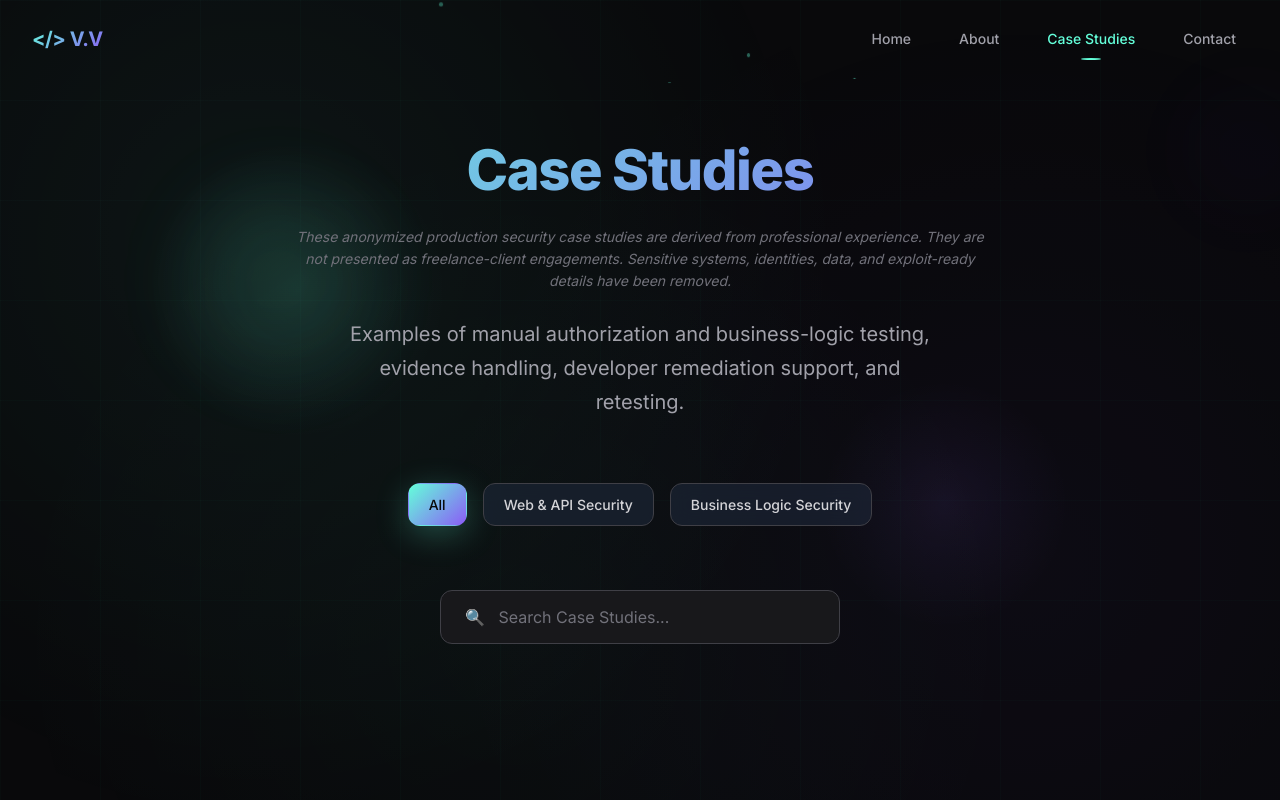
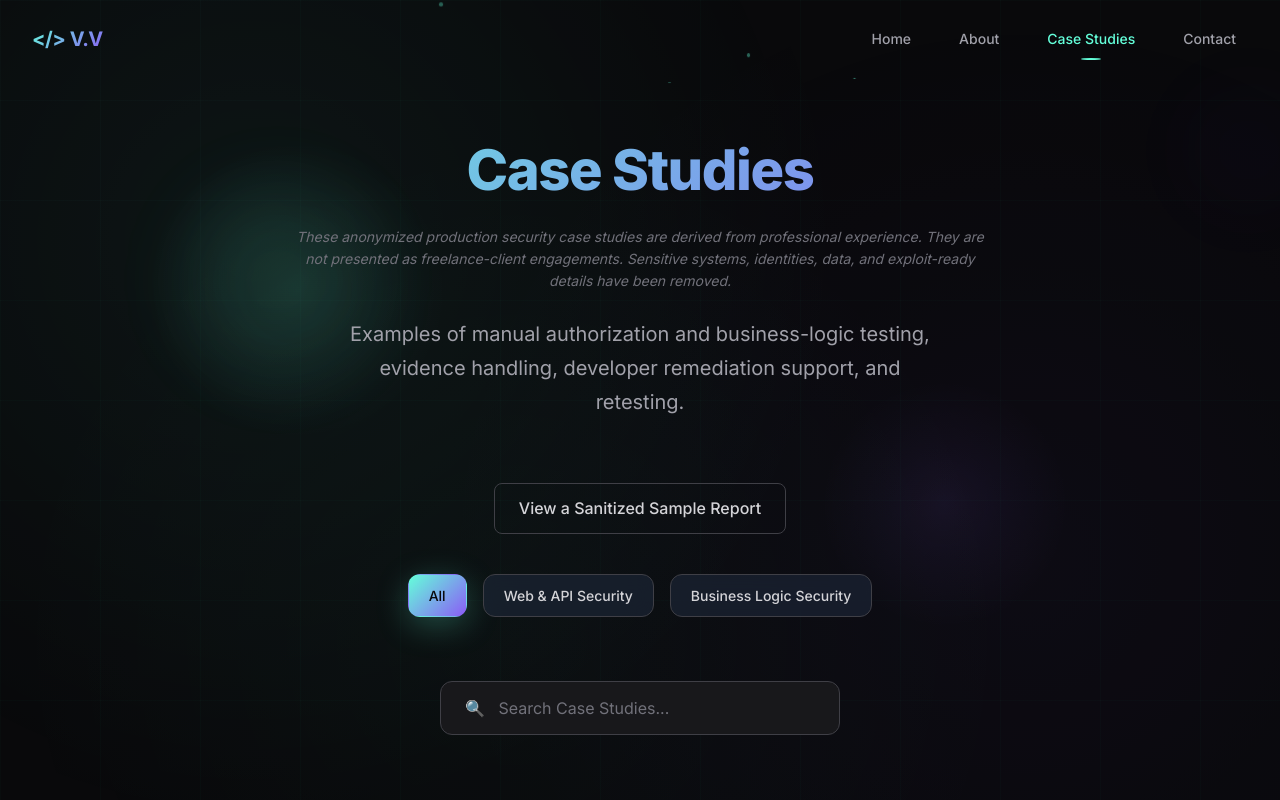
Before and after one commit to VinitVora/portfolio, a React (Create React App) app: page /case-studies in a window 1280 px wide. Shown: the top 800 px of the page. Built offline with nearby package versions, Linux system fonts and the light colour scheme.

Commit message:
Link case studies to sample report

```diff
--- a/src/pages/Projects.tsx
+++ b/src/pages/Projects.tsx
@@ -657,6 +657,15 @@
               evidence handling, developer remediation support, and retesting.
             </HeroSubtitle>
 
+            <motion.div
+              variants={itemVariants}
+              style={{ marginBottom: "var(--spacing-10)" }}
+            >
+              <Button as="a" href="/sample-report" variant="outline">
+                View a Sanitized Sample Report
+              </Button>
+            </motion.div>
+
             <FilterSection variants={itemVariants}>
               {categories.map((category) => (
                 <FilterButton
```
